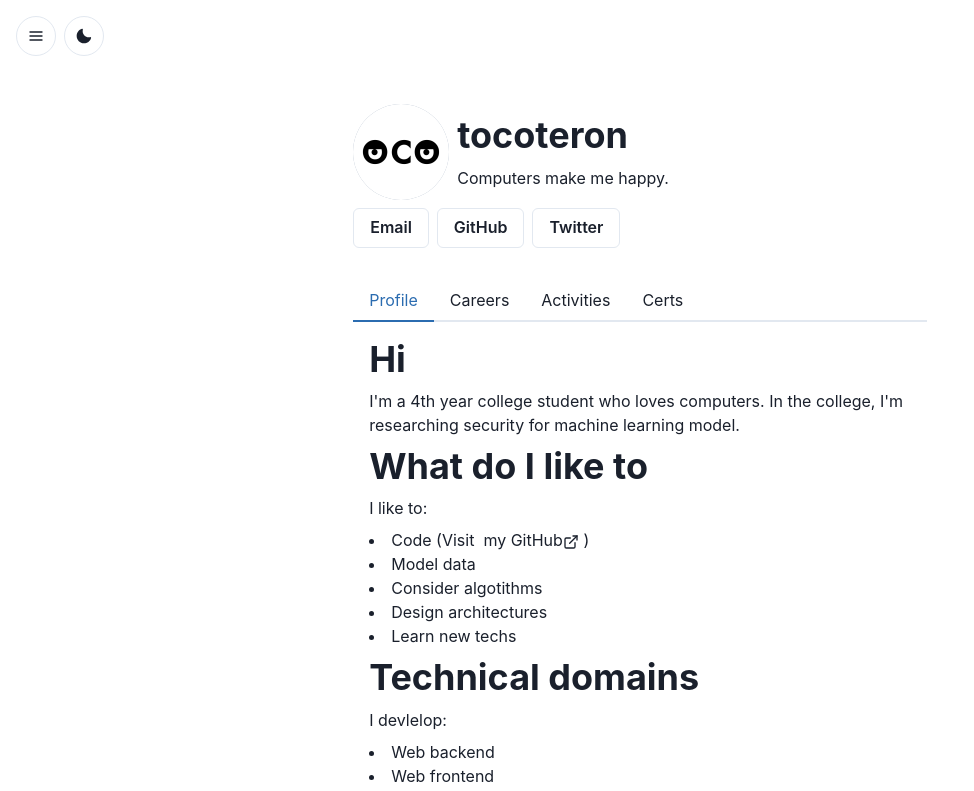
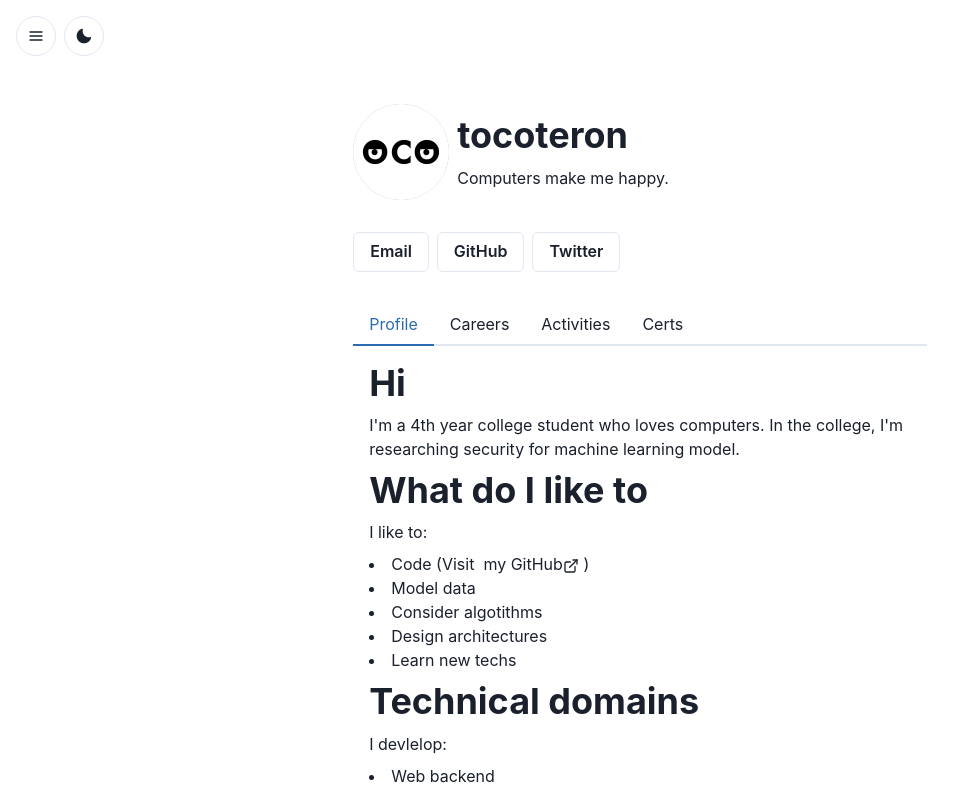
Before and after one commit to tocoteron/tocoteron.com, a React (Create React App) app in the folder frontend/web/: page / in a window 1280 px wide. Shown: the top 791 px of the page, without its empty margins (0-974 px from the left). Built offline with nearby package versions, Linux system fonts and the light colour scheme.

Commit message:
Beautify

```diff
--- a/frontend/web/src/components/organisms/IdentityDisplay.tsx
+++ b/frontend/web/src/components/organisms/IdentityDisplay.tsx
@@ -17,7 +17,7 @@ const IdentityDisplay: React.FC<Props> = ({
   phrase,
   accounts,
 }) => (
-  <Stack py={8}>
+  <Stack py={8} spacing={8}>
     <IdentityCard iconLink={iconLink} name={name} phrase={phrase} />
     <Wrap>
       {accounts.map((account) => (
```
